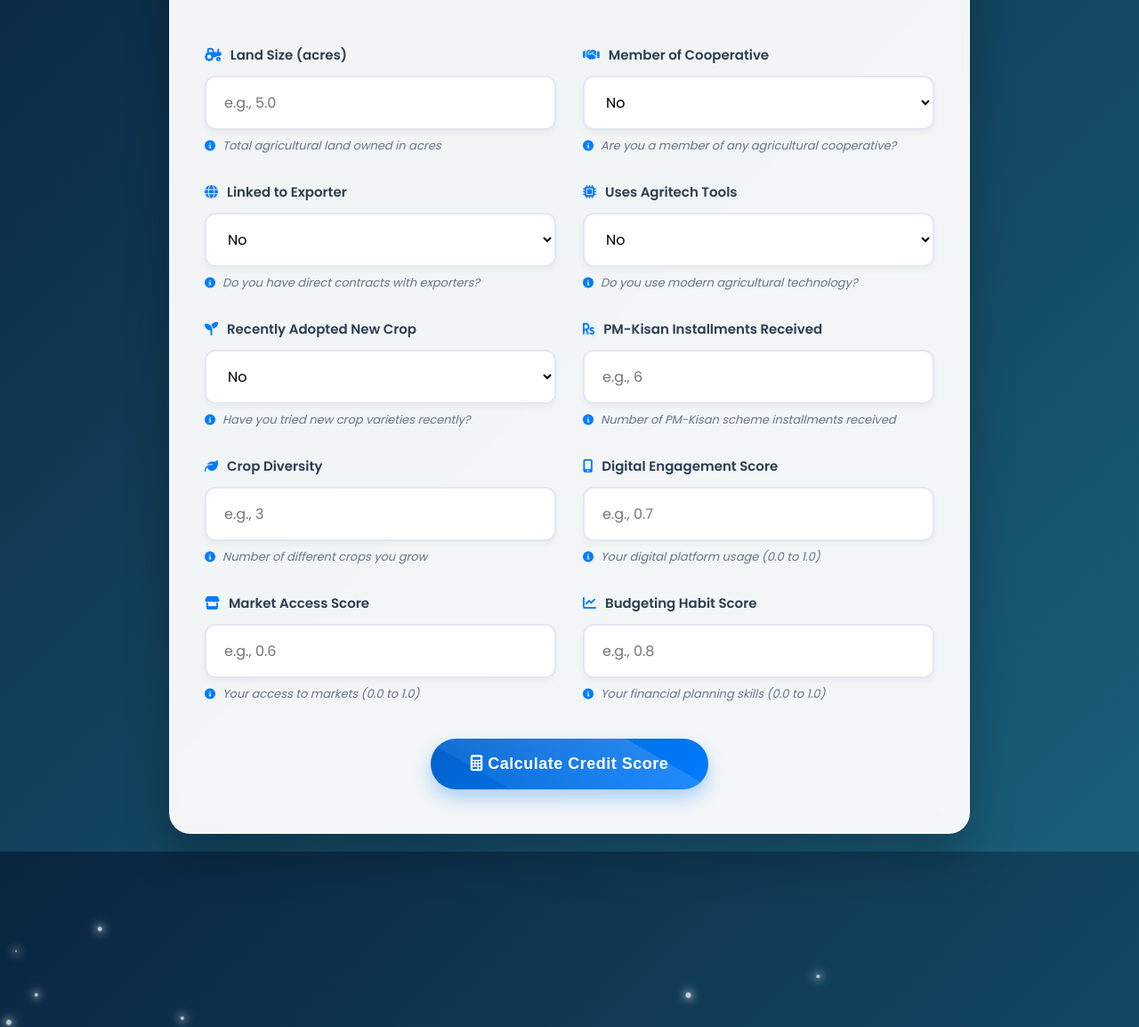
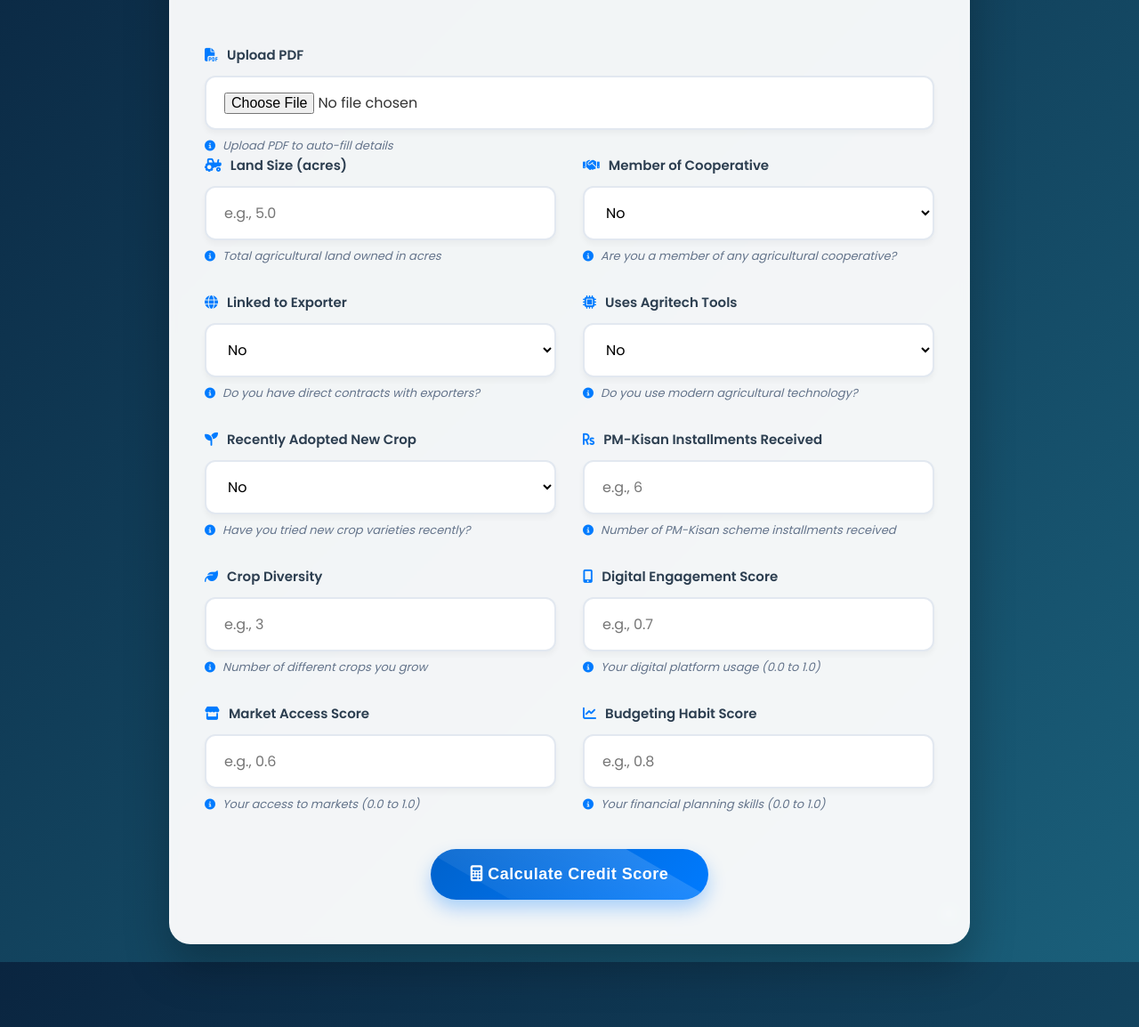
Before and after one commit to guru963/farmer, a Flask app: page / in a window 1280 px wide. Shown: the part 246-1400 px from the top of the page at 89% size. Run offline with Flask 3, Linux system fonts and the light colour scheme; some libraries are stand-ins or nearby versions.

Commit message:
Pdf parsing

```diff
--- a/templates/index.html
+++ b/templates/index.html
@@ -5,7 +5,10 @@
   <meta name="viewport" content="width=device-width, initial-scale=1.0">
   <title>AltiCred - Agricultural Credit Scoring</title>
   <link href="https://fonts.googleapis.com/css2?family=Poppins:wght@300;400;500;600;700;800&display=swap" rel="stylesheet">
+
   <link rel="stylesheet" href="https://cdnjs.cloudflare.com/ajax/libs/font-awesome/6.4.0/css/all.min.css">
+   <script src="https://cdnjs.cloudflare.com/ajax/libs/pdf.js/2.10.377/pdf.min.js"></script>
+
   <style>
     * {
       margin: 0;
@@ -405,6 +408,11 @@
     </div>
 
     <div class="form-container">
+      <div class="form-group">
+        <label for="pdfUpload"><i class="fas fa-file-pdf"></i> Upload PDF</label>
+        <input type="file" id="pdfUpload" accept="application/pdf">
+         <div class="help-text"><i class="fas fa-info-circle"></i> Upload PDF to auto-fill details</div>
+      </div>
       <form id="creditForm">
         <div class="form-grid">
           <div class="form-group">
@@ -508,6 +516,48 @@
   </div>
 
   <script>
+    document.getElementById('pdfUpload').addEventListener('change', async function(e) {
+      const file = e.target.files[0];
+      if (!file) return;
+
+      const reader = new FileReader();
+      reader.onload = async function() {
+        const typedArray = new Uint8Array(this.result);
+        const pdf = await pdfjsLib.getDocument(typedArray).promise;
+        let textContent = "";
+
+        for (let i = 1; i <= pdf.numPages; i++) {
+          const page = await pdf.getPage(i);
+          const text = await page.getTextContent();
+          text.items.forEach(item => textContent += item.str + " ");
+        }
+
+        fillForm(textContent);
+      };
+      reader.readAsArrayBuffer(file);
+    });
+
+    function extract(label, text) {
+      // normalize label (handles PM-Kisan, PM Kisan etc.)
+      const normLabel = label.replace(/[-–—]/g, "[ -–—]?");
+      const regex = new RegExp(normLabel + "\\s*[:\\-]\\s*([0-9\\.]+|Yes|No)", "i");
+      const match = text.match(regex);
+      return match ? match[1].trim() : "";
+    }
+
+    function fillForm(text) {
+      document.getElementById("land_size").value = extract("Land Size", text);
+      document.getElementById("in_cooperative").value = extract("Member of Cooperative", text) === "Yes" ? "1" : "0";
+      document.getElementById("linked_to_exporter").value = extract("Linked to Exporter", text) === "Yes" ? "1" : "0";
+      document.getElementById("agritech_usage").value = extract("Uses Agritech Tools", text) === "Yes" ? "1" : "0";
+      document.getElementById("new_crop_adoption").value = extract("Recently Adopted New Crop", text) === "Yes" ? "1" : "0";
+      document.getElementById("pm_kisan_installments").value = extract("PM Kisan Installments", text); // works for PM-Kisan or PM Kisan
+      document.getElementById("crop_diversity").value = extract("Crop Diversity", text);
+      document.getElementById("digital_engagement").value = extract("Digital Engagement Score", text);
+      document.getElementById("market_access").value = extract("Market Access Score", text);
+      document.getElementById("budgeting_habit").value = extract("Budgeting Habit Score", text);
+    }
+    // ========= End PDF Parsing =========
     // Create glitter effect
     function createGlitter() {
       const body = document.querySelector('body');
```
Also changed, not shown: 1 other file.
